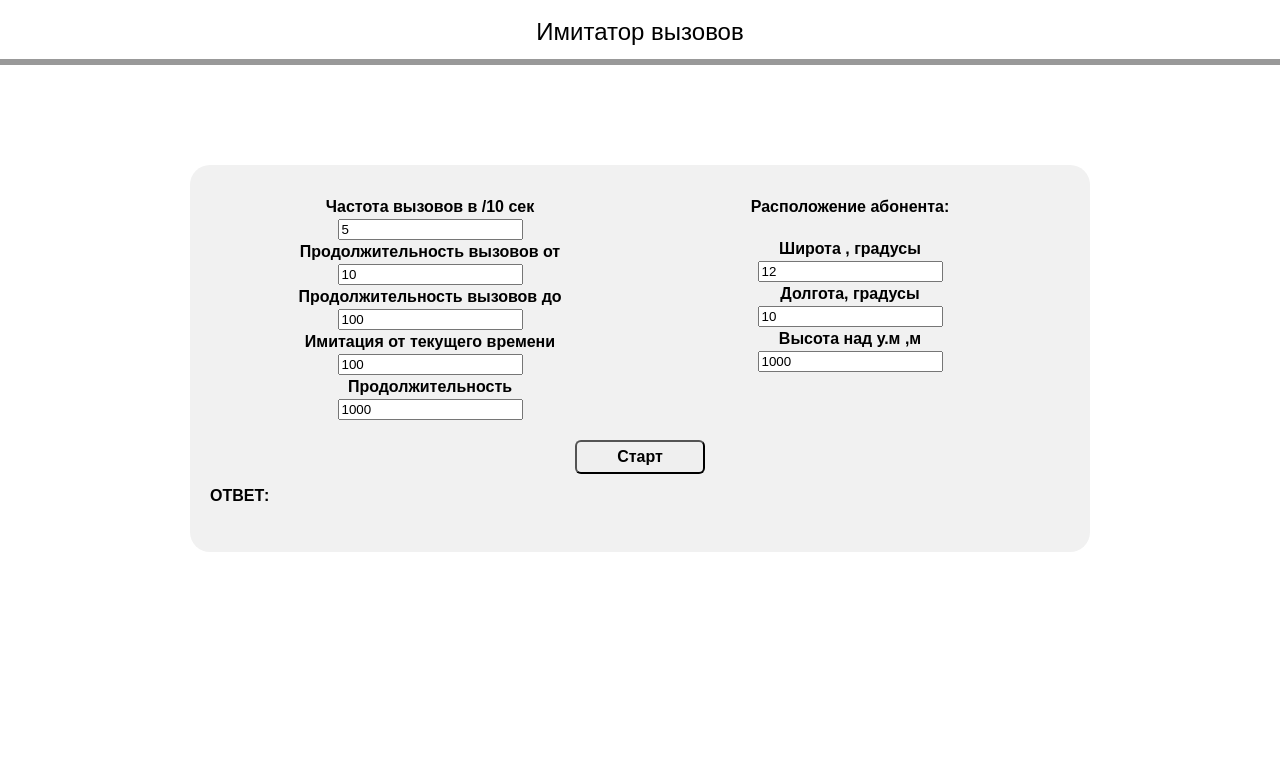
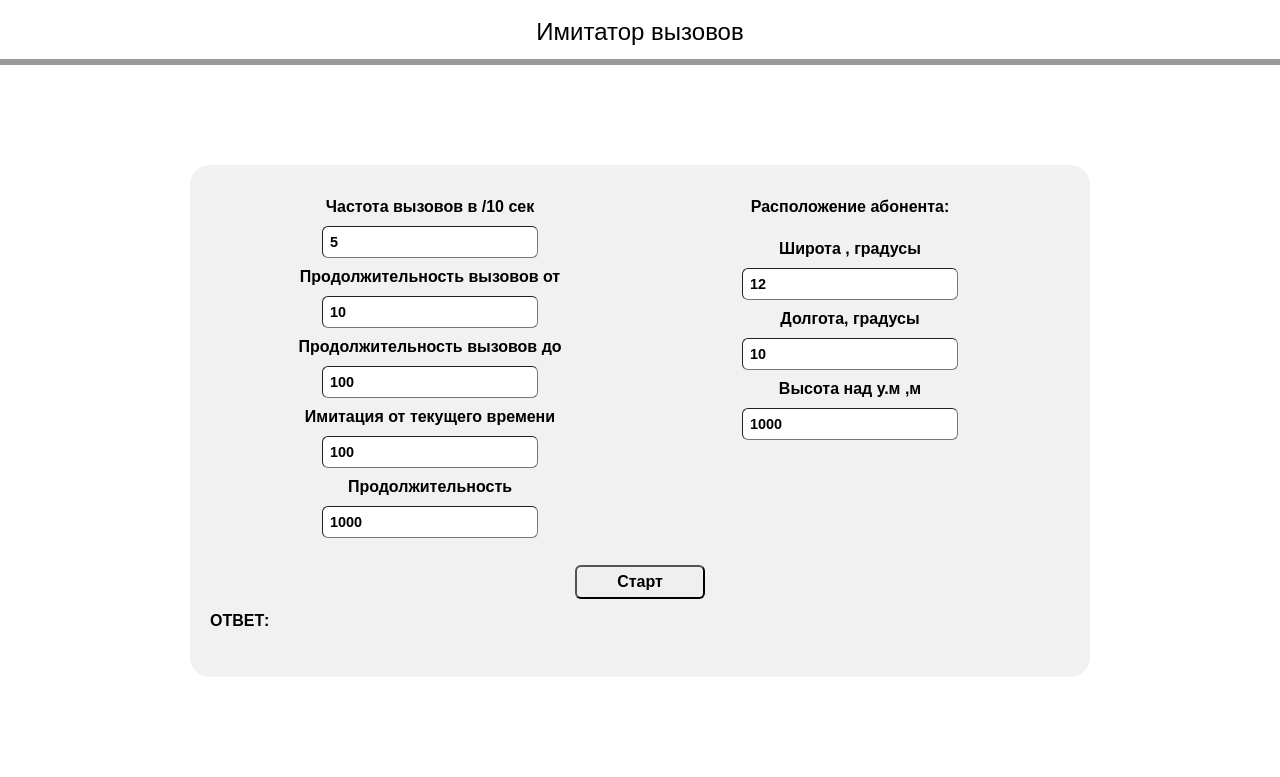
Before and after one commit to Aleksandrskm/RSS-SURR, a Flask app: page /call__simulator in a window 1280 px wide. Shown: the part 75-852 px from the top of the page. Before the commit the page ends 627 px from the top, so only its background shows below. Run offline with Flask 3, Linux system fonts and the light colour scheme.

Commit message:
Update style.css
ddd

```diff
--- a/website/static/css/style.css
+++ b/website/static/css/style.css
@@ -167,6 +167,17 @@ img {
 .input_parameters_imitator span {
     margin: 3px 0;
     font-size: calc(1.0rem);
+    font-weight: bold;
+    font-family: Arial, sans-serif;
+}
+
+.input_parameters_imitator input {
+    margin: 7px;
+    padding: 7px;
+    width: 200px;
+    border-radius: 6px;
+    border-width: 1px;
+    font-size: calc(0.9rem);
     font-weight: bold;
     font-family: Arial, sans-serif;
 }
```
